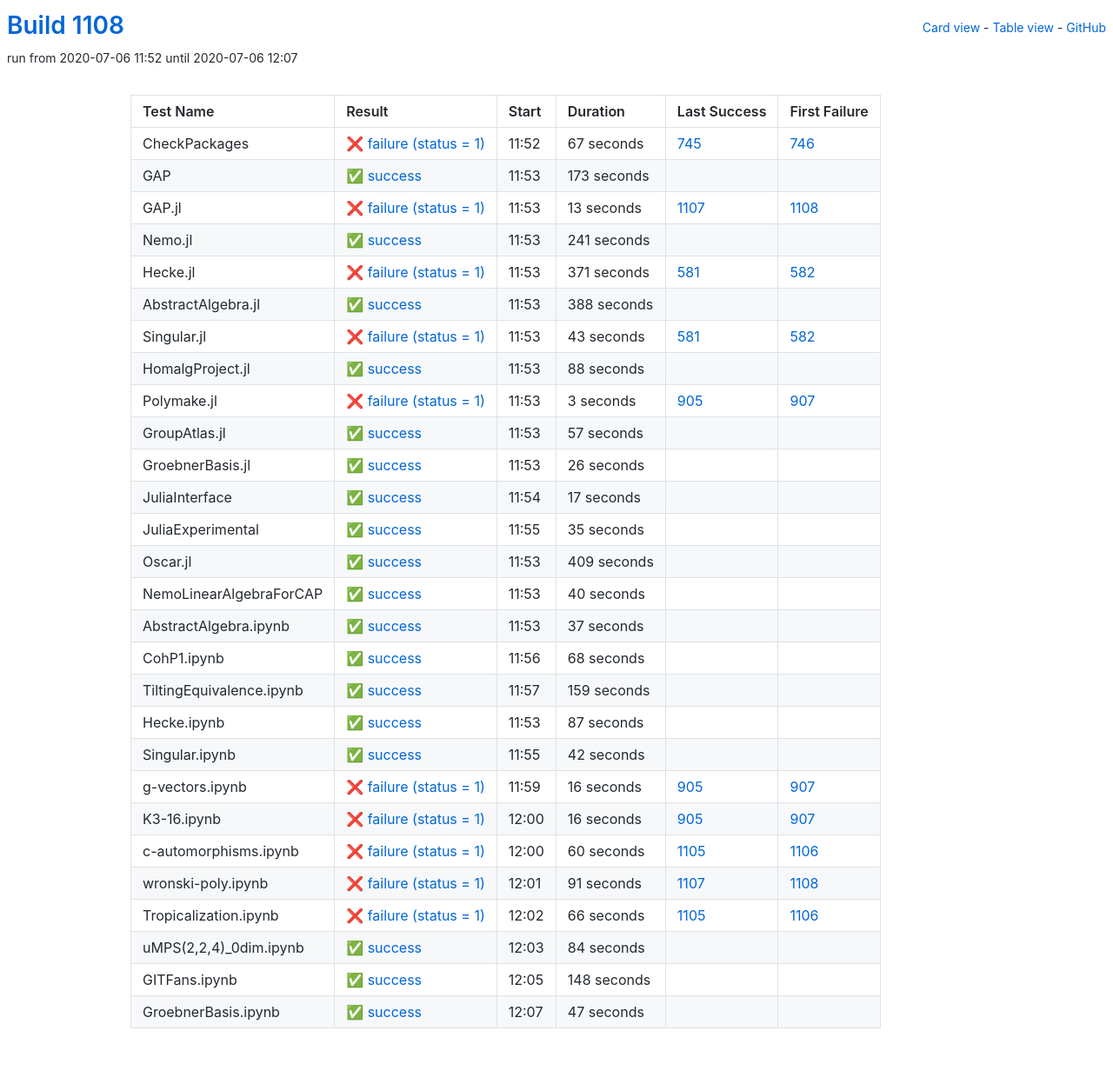
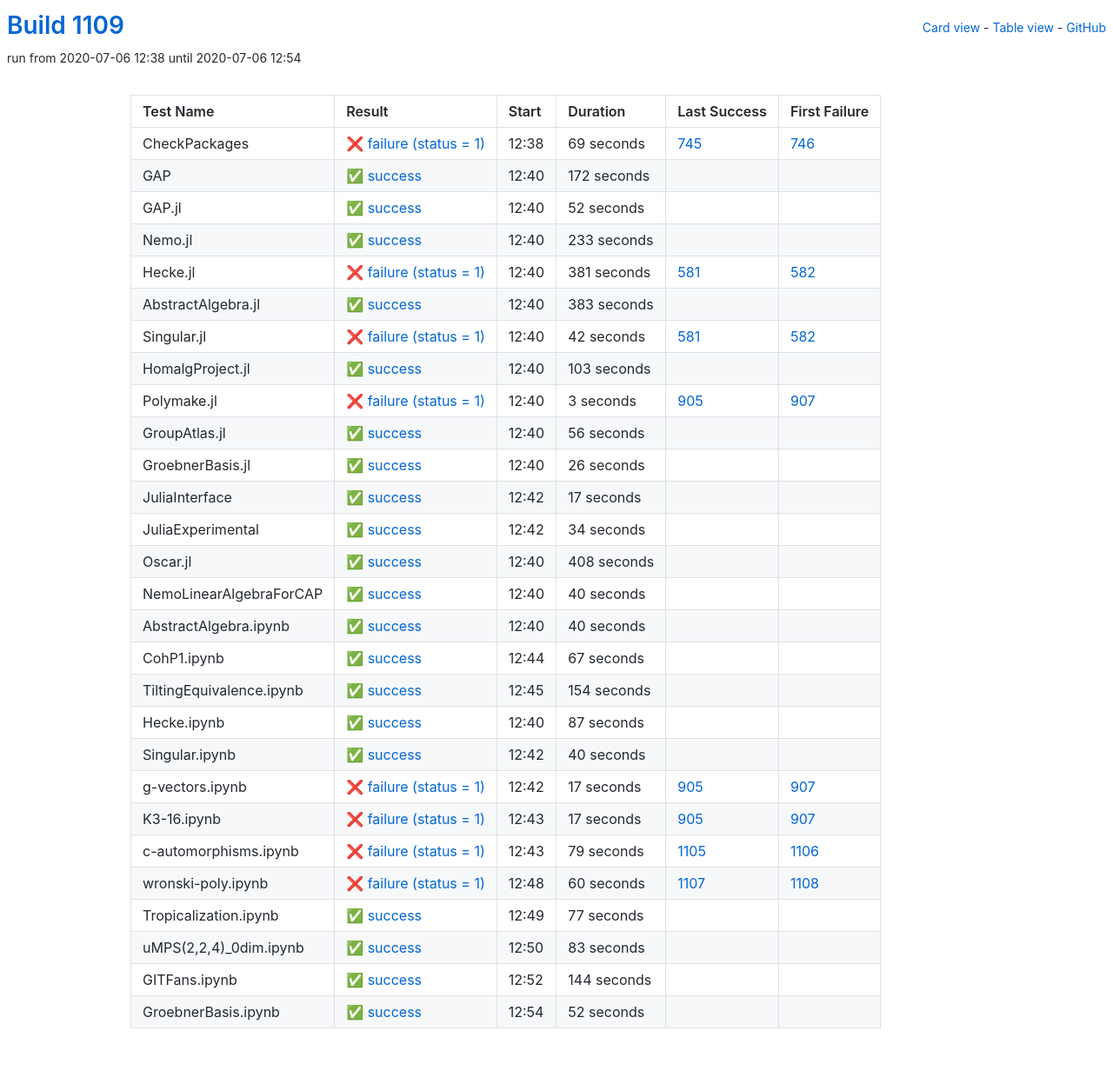
Before and after one commit to oscar-system/oscar-ci-status-1.4, a Jekyll site: the page built from table.html, in a window 1280 px wide. Shown: the whole page at 87% size. Built offline with Jekyll 4.4.1, drawn with Linux system fonts in a browser that asks for light colours.

Commit message:
Build #1109

```diff
--- a/_data/ci.yml
+++ b/_data/ci.yml
@@ -1,6 +1,6 @@
 ---
-build: 1108
-build_url: https://oscarci.mathematik.uni-kl.de/job/oscar-julia-1.4/1108/
+build: 1109
+build_url: https://oscarci.mathematik.uni-kl.de/job/oscar-julia-1.4/1109/
 job: oscar-julia-1.4
 organization: oscar-system
 repo: oscar-ci-status-1.4
@@ -8,104 +8,104 @@ repourl: https://github.com/oscar-system/oscar-ci-status-1.4
 tests:
 - name: CheckPackages
   id: checkpackages
-  log: https://oscarci.mathematik.uni-kl.de/job/oscar-julia-1.4/1108/artifact/logs/build-1108/CheckPackages.log
-  start: 2020-07-06 11:52
+  log: https://oscarci.mathematik.uni-kl.de/job/oscar-julia-1.4/1109/artifact/logs/build-1109/CheckPackages.log
+  start: 2020-07-06 12:38
   success: false
   exitcode: 1
   status: failure
-  duration: 67
+  duration: 69
   last_success: 745
   last_success_url: https://oscarci.mathematik.uni-kl.de/job/oscar-julia-1.4/745/
   first_failure: 746
   first_failure_url: https://oscarci.mathematik.uni-kl.de/job/oscar-julia-1.4/746/
 - name: GAP
   id: gap
-  log: https://oscarci.mathematik.uni-kl.de/job/oscar-julia-1.4/1108/artifact/logs/build-1108/GAP.log
-  start: 2020-07-06 11:53
+  log: https://oscarci.mathematik.uni-kl.de/job/oscar-julia-1.4/1109/artifact/logs/build-1109/GAP.log
+  start: 2020-07-06 12:40
   success: true
   exitcode: 0
   status: success
-  duration: 173
+  duration: 172
   last_success: false
   last_success_url:
   first_failure: false
   first_failure_url:
 - name: GAP.jl
   id: gap-jl
-  log: https://oscarci.mathematik.uni-kl.de/job/oscar-julia-1.4/1108/artifact/logs/build-1108/GAP.jl.log
-  start: 2020-07-06 11:53
-  success: false
-  exitcode: 1
-  status: failure
-  duration: 13
-  last_success: 1107
-  last_success_url: https://oscarci.mathematik.uni-kl.de/job/oscar-julia-1.4/1107/
-  first_failure: 1108
-  first_failure_url: https://oscarci.mathematik.uni-kl.de/job/oscar-julia-1.4/1108/
-- name: Nemo.jl
-  id: nemo-jl
-  log: https://oscarci.mathematik.uni-kl.de/job/oscar-julia-1.4/1108/artifact/logs/build-1108/Nemo.jl.log
-  start: 2020-07-06 11:53
+  log: https://oscarci.mathematik.uni-kl.de/job/oscar-julia-1.4/1109/artifact/logs/build-1109/GAP.jl.log
+  start: 2020-07-06 12:40
   success: true
   exitcode: 0
   status: success
-  duration: 241
+  duration: 52
+  last_success: false
+  last_success_url:
+  first_failure: false
+  first_failure_url:
+- name: Nemo.jl
+  id: nemo-jl
+  log: https://oscarci.mathematik.uni-kl.de/job/oscar-julia-1.4/1109/artifact/logs/build-1109/Nemo.jl.log
+  start: 2020-07-06 12:40
+  success: true
+  exitcode: 0
+  status: success
+  duration: 233
   last_success: false
   last_success_url:
   first_failure: false
   first_failure_url:
 - name: Hecke.jl
   id: hecke-jl
-  log: https://oscarci.mathematik.uni-kl.de/job/oscar-julia-1.4/1108/artifact/logs/build-1108/Hecke.jl.log
-  start: 2020-07-06 11:53
+  log: https://oscarci.mathematik.uni-kl.de/job/oscar-julia-1.4/1109/artifact/logs/build-1109/Hecke.jl.log
+  start: 2020-07-06 12:40
   success: false
   exitcode: 1
   status: failure
-  duration: 371
+  duration: 381
   last_success: 581
   last_success_url: https://oscarci.mathematik.uni-kl.de/job/oscar-julia-1.4/581/
   first_failure: 582
   first_failure_url: https://oscarci.mathematik.uni-kl.de/job/oscar-julia-1.4/582/
 - name: AbstractAlgebra.jl
   id: abstractalgebra-jl
-  log: https://oscarci.mathematik.uni-kl.de/job/oscar-julia-1.4/1108/artifact/logs/build-1108/AbstractAlgebra.jl.log
-  start: 2020-07-06 11:53
+  log: https://oscarci.mathematik.uni-kl.de/job/oscar-julia-1.4/1109/artifact/logs/build-1109/AbstractAlgebra.jl.log
+  start: 2020-07-06 12:40
   success: true
   exitcode: 0
   status: success
-  duration: 388
+  duration: 383
   last_success: false
   last_success_url:
   first_failure: false
   first_failure_url:
 - name: Singular.jl
   id: singular-jl
-  log: https://oscarci.mathematik.uni-kl.de/job/oscar-julia-1.4/1108/artifact/logs/build-1108/Singular.jl.log
-  start: 2020-07-06 11:53
+  log: https://oscarci.mathematik.uni-kl.de/job/oscar-julia-1.4/1109/artifact/logs/build-1109/Singular.jl.log
+  start: 2020-07-06 12:40
   success: false
   exitcode: 1
   status: failure
-  duration: 43
+  duration: 42
   last_success: 581
   last_success_url: https://oscarci.mathematik.uni-kl.de/job/oscar-julia-1.4/581/
   first_failure: 582
   first_failure_url: https://oscarci.mathematik.uni-kl.de/job/oscar-julia-1.4/582/
 - name: HomalgProject.jl
   id: homalgproject-jl
-  log: https://oscarci.mathematik.uni-kl.de/job/oscar-julia-1.4/1108/artifact/logs/build-1108/HomalgProject.jl.log
-  start: 2020-07-06 11:53
+  log: https://oscarci.mathematik.uni-kl.de/job/oscar-julia-1.4/1109/artifact/logs/build-1109/HomalgProject.jl.log
+  start: 2020-07-06 12:40
   success: true
   exitcode: 0
   status: success
-  duration: 88
+  duration: 103
   last_success: false
   last_success_url:
   first_failure: false
   first_failure_url:
 - name: Polymake.jl
   id: polymake-jl
-  log: https://oscarci.mathematik.uni-kl.de/job/oscar-julia-1.4/1108/artifact/logs/build-1108/Polymake.jl.log
-  start: 2020-07-06 11:53
+  log: https://oscarci.mathematik.uni-kl.de/job/oscar-julia-1.4/1109/artifact/logs/build-1109/Polymake.jl.log
+  start: 2020-07-06 12:40
   success: false
   exitcode: 1
   status: failure
@@ -116,20 +116,20 @@ tests:
   first_failure_url: https://oscarci.mathematik.uni-kl.de/job/oscar-julia-1.4/907/
 - name: GroupAtlas.jl
   id: groupatlas-jl
-  log: https://oscarci.mathematik.uni-kl.de/job/oscar-julia-1.4/1108/artifact/logs/build-1108/GroupAtlas.jl.log
-  start: 2020-07-06 11:53
+  log: https://oscarci.mathematik.uni-kl.de/job/oscar-julia-1.4/1109/artifact/logs/build-1109/GroupAtlas.jl.log
+  start: 2020-07-06 12:40
   success: true
   exitcode: 0
   status: success
-  duration: 57
+  duration: 56
   last_success: false
   last_success_url:
   first_failure: false
   first_failure_url:
 - name: GroebnerBasis.jl
   id: groebnerbasis-jl
-  log: https://oscarci.mathematik.uni-kl.de/job/oscar-julia-1.4/1108/artifact/logs/build-1108/GroebnerBasis.jl.log
-  start: 2020-07-06 11:53
+  log: https://oscarci.mathematik.uni-kl.de/job/oscar-julia-1.4/1109/artifact/logs/build-1109/GroebnerBasis.jl.log
+  start: 2020-07-06 12:40
   success: true
   exitcode: 0
   status: success
@@ -140,8 +140,8 @@ tests:
   first_failure_url:
 - name: JuliaInterface
   id: juliainterface
-  log: https://oscarci.mathematik.uni-kl.de/job/oscar-julia-1.4/1108/artifact/logs/build-1108/JuliaInterface.log
-  start: 2020-07-06 11:54
+  log: https://oscarci.mathematik.uni-kl.de/job/oscar-julia-1.4/1109/artifact/logs/build-1109/JuliaInterface.log
+  start: 2020-07-06 12:42
   success: true
   exitcode: 0
   status: success
@@ -152,32 +152,32 @@ tests:
   first_failure_url:
 - name: JuliaExperimental
   id: juliaexperimental
-  log: https://oscarci.mathematik.uni-kl.de/job/oscar-julia-1.4/1108/artifact/logs/build-1108/JuliaExperimental.log
-  start: 2020-07-06 11:55
+  log: https://oscarci.mathematik.uni-kl.de/job/oscar-julia-1.4/1109/artifact/logs/build-1109/JuliaExperimental.log
+  start: 2020-07-06 12:42
   success: true
   exitcode: 0
   status: success
-  duration: 35
+  duration: 34
   last_success: false
   last_success_url:
   first_failure: false
   first_failure_url:
 - name: Oscar.jl
   id: oscar-jl
-  log: https://oscarci.mathematik.uni-kl.de/job/oscar-julia-1.4/1108/artifact/logs/build-1108/Oscar.jl.log
-  start: 2020-07-06 11:53
+  log: https://oscarci.mathematik.uni-kl.de/job/oscar-julia-1.4/1109/artifact/logs/build-1109/Oscar.jl.log
+  start: 2020-07-06 12:40
   success: true
   exitcode: 0
   status: success
-  duration: 409
+  duration: 408
   last_success: false
   last_success_url:
   first_failure: false
   first_failure_url:
 - name: NemoLinearAlgebraForCAP
   id: nemolinearalgebraforcap
-  log: https://oscarci.mathematik.uni-kl.de/job/oscar-julia-1.4/1108/artifact/logs/build-1108/NemoLinearAlgebraForCAP.log
-  start: 2020-07-06 11:53
+  log: https://oscarci.mathematik.uni-kl.de/job/oscar-julia-1.4/1109/artifact/logs/build-1109/NemoLinearAlgebraForCAP.log
+  start: 2020-07-06 12:40
   success: true
   exitcode: 0
   status: success
@@ -188,44 +188,44 @@ tests:
   first_failure_url:
 - name: AbstractAlgebra.ipynb
   id: abstractalgebra-ipynb
-  log: https://oscarci.mathematik.uni-kl.de/job/oscar-julia-1.4/1108/artifact/logs/build-1108/AbstractAlgebra.ipynb.log
-  start: 2020-07-06 11:53
+  log: https://oscarci.mathematik.uni-kl.de/job/oscar-julia-1.4/1109/artifact/logs/build-1109/AbstractAlgebra.ipynb.log
+  start: 2020-07-06 12:40
   success: true
   exitcode: 0
   status: success
-  duration: 37
+  duration: 40
   last_success: false
   last_success_url:
   first_failure: false
   first_failure_url:
 - name: CohP1.ipynb
   id: cohp1-ipynb
-  log: https://oscarci.mathematik.uni-kl.de/job/oscar-julia-1.4/1108/artifact/logs/build-1108/CohP1.ipynb.log
-  start: 2020-07-06 11:56
+  log: https://oscarci.mathematik.uni-kl.de/job/oscar-julia-1.4/1109/artifact/logs/build-1109/CohP1.ipynb.log
+  start: 2020-07-06 12:44
   success: true
   exitcode: 0
   status: success
-  duration: 68
+  duration: 67
   last_success: false
   last_success_url:
   first_failure: false
   first_failure_url:
 - name: TiltingEquivalence.ipynb
   id: tiltingequivalence-ipynb
-  log: https://oscarci.mathematik.uni-kl.de/job/oscar-julia-1.4/1108/artifact/logs/build-1108/TiltingEquivalence.ipynb.log
-  start: 2020-07-06 11:57
+  log: https://oscarci.mathematik.uni-kl.de/job/oscar-julia-1.4/1109/artifact/logs/build-1109/TiltingEquivalence.ipynb.log
+  start: 2020-07-06 12:45
   success: true
   exitcode: 0
   status: success
-  duration: 159
+  duration: 154
   last_success: false
   last_success_url:
   first_failure: false
   first_failure_url:
 - name: Hecke.ipynb
   id: hecke-ipynb
-  log: https://oscarci.mathematik.uni-kl.de/job/oscar-julia-1.4/1108/artifact/logs/build-1108/Hecke.ipynb.log
-  start: 2020-07-06 11:53
+  log: https://oscarci.mathematik.uni-kl.de/job/oscar-julia-1.4/1109/artifact/logs/build-1109/Hecke.ipynb.log
+  start: 2020-07-06 12:40
   success: true
   exitcode: 0
   status: success
@@ -236,108 +236,108 @@ tests:
   first_failure_url:
 - name: Singular.ipynb
   id: singular-ipynb
-  log: https://oscarci.mathematik.uni-kl.de/job/oscar-julia-1.4/1108/artifact/logs/build-1108/Singular.ipynb.log
-  start: 2020-07-06 11:55
+  log: https://oscarci.mathematik.uni-kl.de/job/oscar-julia-1.4/1109/artifact/logs/build-1109/Singular.ipynb.log
+  start: 2020-07-06 12:42
   success: true
   exitcode: 0
   status: success
-  duration: 42
+  duration: 40
   last_success: false
   last_success_url:
   first_failure: false
   first_failure_url:
 - name: g-vectors.ipynb
   id: g-vectors-ipynb
-  log: https://oscarci.mathematik.uni-kl.de/job/oscar-julia-1.4/1108/artifact/logs/build-1108/g-vectors.ipynb.log
-  start: 2020-07-06 11:59
+  log: https://oscarci.mathematik.uni-kl.de/job/oscar-julia-1.4/1109/artifact/logs/build-1109/g-vectors.ipynb.log
+  start: 2020-07-06 12:42
   success: false
   exitcode: 1
   status: failure
-  duration: 16
+  duration: 17
   last_success: 905
   last_success_url: https://oscarci.mathematik.uni-kl.de/job/oscar-julia-1.4/905/
   first_failure: 907
   first_failure_url: https://oscarci.mathematik.uni-kl.de/job/oscar-julia-1.4/907/
 - name: K3-16.ipynb
   id: k3-16-ipynb
-  log: https://oscarci.mathematik.uni-kl.de/job/oscar-julia-1.4/1108/artifact/logs/build-1108/K3-16.ipynb.log
-  start: 2020-07-06 12:00
+  log: https://oscarci.mathematik.uni-kl.de/job/oscar-julia-1.4/1109/artifact/logs/build-1109/K3-16.ipynb.log
+  start: 2020-07-06 12:43
   success: false
   exitcode: 1
   status: failure
-  duration: 16
+  duration: 17
   last_success: 905
   last_success_url: https://oscarci.mathematik.uni-kl.de/job/oscar-julia-1.4/905/
   first_failure: 907
   first_failure_url: https://oscarci.mathematik.uni-kl.de/job/oscar-julia-1.4/907/
 - name: c-automorphisms.ipynb
   id: c-automorphisms-ipynb
-  log: https://oscarci.mathematik.uni-kl.de/job/oscar-julia-1.4/1108/artifact/logs/build-1108/c-automorphisms.ipynb.log
-  start: 2020-07-06 12:00
+  log: https://oscarci.mathematik.uni-kl.de/job/oscar-julia-1.4/1109/artifact/logs/build-1109/c-automorphisms.ipynb.log
+  start: 2020-07-06 12:43
   success: false
   exitcode: 1
   status: failure
-  duration: 60
+  duration: 79
   last_success: 1105
   last_success_url: https://oscarci.mathematik.uni-kl.de/job/oscar-julia-1.4/1105/
   first_failure: 1106
   first_failure_url: https://oscarci.mathematik.uni-kl.de/job/oscar-julia-1.4/1106/
 - name: wronski-poly.ipynb
   id: wronski-poly-ipynb
-  log: https://oscarci.mathematik.uni-kl.de/job/oscar-julia-1.4/1108/artifact/logs/build-1108/wronski-poly.ipynb.log
-  start: 2020-07-06 12:01
+  log: https://oscarci.mathematik.uni-kl.de/job/oscar-julia-1.4/1109/artifact/logs/build-1109/wronski-poly.ipynb.log
+  start: 2020-07-06 12:48
   success: false
   exitcode: 1
   status: failure
-  duration: 91
+  duration: 60
   last_success: 1107
   last_success_url: https://oscarci.mathematik.uni-kl.de/job/oscar-julia-1.4/1107/
   first_failure: 1108
   first_failure_url: https://oscarci.mathematik.uni-kl.de/job/oscar-julia-1.4/1108/
 - name: Tropicalization.ipynb
   id: tropicalization-ipynb
-  log: https://oscarci.mathematik.uni-kl.de/job/oscar-julia-1.4/1108/artifact/logs/build-1108/Tropicalization.ipynb.log
-  start: 2020-07-06 12:02
-  success: false
-  exitcode: 1
-  status: failure
-  duration: 66
-  last_success: 1105
-  last_success_url: https://oscarci.mathematik.uni-kl.de/job/oscar-julia-1.4/1105/
-  first_failure: 1106
-  first_failure_url: https://oscarci.mathematik.uni-kl.de/job/oscar-julia-1.4/1106/
-- name: uMPS(2,2,4)_0dim.ipynb
-  id: umps-2-2-4-0dim-ipynb
-  log: https://oscarci.mathematik.uni-kl.de/job/oscar-julia-1.4/1108/artifact/logs/build-1108/uMPS-2-2-4-_0dim.ipynb.log
-  start: 2020-07-06 12:03
+  log: https://oscarci.mathematik.uni-kl.de/job/oscar-julia-1.4/1109/artifact/logs/build-1109/Tropicalization.ipynb.log
+  start: 2020-07-06 12:49
   success: true
   exitcode: 0
   status: success
-  duration: 84
+  duration: 77
+  last_success: false
+  last_success_url:
+  first_failure: false
+  first_failure_url:
+- name: uMPS(2,2,4)_0dim.ipynb
+  id: umps-2-2-4-0dim-ipynb
+  log: https://oscarci.mathematik.uni-kl.de/job/oscar-julia-1.4/1109/artifact/logs/build-1109/uMPS-2-2-4-_0dim.ipynb.log
+  start: 2020-07-06 12:50
+  success: true
+  exitcode: 0
+  status: success
+  duration: 83
   last_success: false
   last_success_url:
   first_failure: false
   first_failure_url:
 - name: GITFans.ipynb
   id: gitfans-ipynb
-  log: https://oscarci.mathematik.uni-kl.de/job/oscar-julia-1.4/1108/artifact/logs/build-1108/GITFans.ipynb.log
-  start: 2020-07-06 12:05
+  log: https://oscarci.mathematik.uni-kl.de/job/oscar-julia-1.4/1109/artifact/logs/build-1109/GITFans.ipynb.log
+  start: 2020-07-06 12:52
   success: true
   exitcode: 0
   status: success
-  duration: 148
+  duration: 144
   last_success: false
   last_success_url:
   first_failure: false
   first_failure_url:
 - name: GroebnerBasis.ipynb
   id: groebnerbasis-ipynb
-  log: https://oscarci.mathematik.uni-kl.de/job/oscar-julia-1.4/1108/artifact/logs/build-1108/GroebnerBasis.ipynb.log
-  start: 2020-07-06 12:07
+  log: https://oscarci.mathematik.uni-kl.de/job/oscar-julia-1.4/1109/artifact/logs/build-1109/GroebnerBasis.ipynb.log
+  start: 2020-07-06 12:54
   success: true
   exitcode: 0
   status: success
-  duration: 47
+  duration: 52
   last_success: false
   last_success_url:
   first_failure: false
```
Also changed, not shown: README.md.
